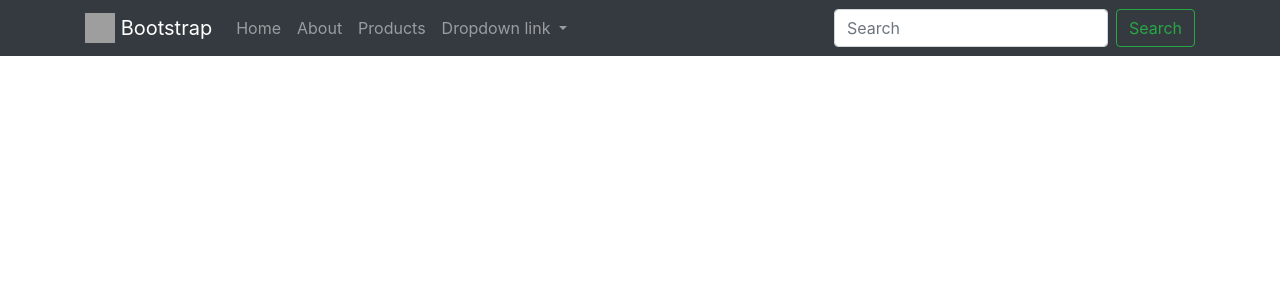
After one commit to jlyu26/django-eCommerce-platform, a Django app: page /bootstrap/ in a window 1280 px wide. The commit adds this page. Shown: the top 300 px of the page. Run offline with Django 3.2, Linux system fonts and the light colour scheme; some libraries are stand-ins or nearby versions; grey boxes are pictures that could not be loaded.

```diff
--- a/Dev/ecommerceenv/src/ecommerce/urls.py
+++ b/Dev/ecommerceenv/src/ecommerce/urls.py
@@ -19,6 +19,7 @@ from django.conf.urls.static import static
 
 from django.conf.urls import url, include
 from django.contrib import admin
+from django.views.generic import TemplateView
 
 # from products.views import (
 # 	ProductListView,
@@ -38,6 +39,7 @@ urlpatterns = [
 	url(r'^contact/$', contact_page, name='contact'),
 	url(r'^login/$', login_page, name='login'),
 	url(r'^register/$', register_page, name='register'),
+	url(r'^bootstrap/$', TemplateView.as_view(template_name='bootstrap/example.html')),
 	url(r'^products/', include('products.urls', namespace='products')),
 	# url(r'^featured/$', ProductFeaturedListView.as_view()),
 	# url(r'^featured/(?P<pk>\d+)/$', ProductFeaturedDetailView.as_view()),
--- a/Dev/ecommerceenv/src/products/templates/products/detail.html
+++ b/Dev/ecommerceenv/src/products/templates/products/detail.html
@@ -2,7 +2,7 @@
 
 
 {% block content %}
-<div class='container'>
+
 <div class="row">
 	<div class="col">
 		<h1>{{ object.title }}</h1>
@@ -13,6 +13,6 @@
 		{% endif %}
 	</div>
 </div>
-</div>
+
 
 {% endblock %}
--- a/Dev/ecommerceenv/src/products/templates/products/list.html
+++ b/Dev/ecommerceenv/src/products/templates/products/list.html
@@ -1,7 +1,6 @@
 {% extends "base.html" %}
 
 {% block content %}
-	<div class='container'>
 	<div class='row'>
 
 		{% for obj in object_list %}
@@ -17,5 +16,4 @@
 			{% endif %}
 		{% endfor %}
 	</div>
-	</div>
 {% endblock %}
--- a/Dev/ecommerceenv/src/templates/base.html
+++ b/Dev/ecommerceenv/src/templates/base.html
@@ -12,8 +12,9 @@
 	</head>
 	<body>
 		{% include 'base/navbar.html' with brand_name='eCommerce' %}
-
-		{% block content %}{% endblock %}
+		<div class="container">
+			{% block content %}{% endblock %}
+		</div>
 
 		{% include 'base/js.html' %}
 	</body>
--- /dev/null
+++ b/Dev/ecommerceenv/src/templates/bootstrap/example.html
@@ -0,0 +1,70 @@
+<!doctype html>
+<html lang="en">
+	<head>
+		<!-- Required meta tags -->
+		<meta charset="utf-8">
+		<meta name="viewport" content="width=device-width, initial-scale=1, shrink-to-fit=no">
+
+		<!-- Bootstrap CSS -->
+		<link rel="stylesheet" href="https://stackpath.bootstrapcdn.com/bootstrap/4.1.3/css/bootstrap.min.css" integrity="sha384-MCw98/SFnGE8fJT3GXwEOngsV7Zt27NXFoaoApmYm81iuXoPkFOJwJ8ERdknLPMO" crossorigin="anonymous">
+
+		<title>Hello, world!</title>
+	</head>
+	<body>
+		<!-- Image and text -->
+		<nav class="navbar navbar-expand-lg navbar-dark bg-dark">
+			<div class="container">
+				<a class="navbar-brand" href="#">
+					<img src="https://getbootstrap.com/docs/4.1/assets/brand/bootstrap-solid.svg" width="30" height="30" class="d-inline-block align-top" alt="">
+					Bootstrap
+				</a>
+				<button class="navbar-toggler" type="button" data-toggle="collapse" data-target="#navbarCollapseLinks" aria-expanded="false" aria-label="toggle Navigation">
+					<span class="navbar-toggler-icon"></span>
+				</button>
+
+				<div class="collapse navbar-collapse" id="navbarCollapseLinks">
+					<ul class="navbar-nav">
+						<li class="nav-item">
+							<a href="#" class="nav-link">Home</a>
+						</li>
+						<li class="nav-item">
+							<a href="#" class="nav-link">About</a>
+						</li>
+						<li class="nav-item">
+							<a href="#" class="nav-link">Products</a>
+						</li>
+						<li class="nav-item dropdown">
+							<a class="nav-link dropdown-toggle" href="#" id="navbarDropdownMenuLink" role="button" data-toggle="dropdown" aria-haspopup="true" aria-expanded="false">
+								Dropdown link
+							</a>
+							<div class="dropdown-menu dropdown-menu-left" aria-labelledby="navbarDropdownMenuLink">
+								<a class="dropdown-item" href="#">Action</a>
+								<a class="dropdown-item" href="#">Another action</a>
+								<a class="dropdown-item" href="#">Something else here</a>
+							</div>
+						</li>
+					</ul>
+
+					<form class="form-inline ml-auto">
+						<input class="form-control mr-sm-2" type="search" placeholder="Search" aria-label="Search">
+						<button class="btn btn-outline-success my-2 my-sm-0" type="submit">Search</button>
+					</form>
+
+				</div>
+
+			</div>
+		</nav>
+
+
+
+
+		<div class="container"></div>
+		<div class="container-fluid"></div>
+
+		<!-- Optional JavaScript -->
+		<!-- jQuery first, then Popper.js, then Bootstrap JS -->
+		<script src="https://code.jquery.com/jquery-3.3.1.slim.min.js" integrity="sha384-q8i/X+965DzO0rT7abK41JStQIAqVgRVzpbzo5smXKp4YfRvH+8abtTE1Pi6jizo" crossorigin="anonymous"></script>
+		<script src="https://cdnjs.cloudflare.com/ajax/libs/popper.js/1.14.3/umd/popper.min.js" integrity="sha384-ZMP7rVo3mIykV+2+9J3UJ46jBk0WLaUAdn689aCwoqbBJiSnjAK/l8WvCWPIPm49" crossorigin="anonymous"></script>
+		<script src="https://stackpath.bootstrapcdn.com/bootstrap/4.1.3/js/bootstrap.min.js" integrity="sha384-ChfqqxuZUCnJSK3+MXmPNIyE6ZbWh2IMqE241rYiqJxyMiZ6OW/JmZQ5stwEULTy" crossorigin="anonymous"></script>
+	</body>
+</html>
--- a/Dev/ecommerceenv/src/templates/home_page.html
+++ b/Dev/ecommerceenv/src/templates/home_page.html
@@ -11,7 +11,7 @@
 <div class="text-center">
 	<h1>{{ title }}</h1>
 </div>
-<div class="container">
+
 <div class="row">
 	<div class="col">
 		<img src="{% static 'img/Join-Us-Banner-c.png' %}" class="img-fluid">
@@ -21,7 +21,6 @@
 <div class="row">
 	<div class="col">
 		<p>{{ premium_content }}</p>
-		</div>
 	</div>
 </div>
 
```
Also changed, not shown: Dev/ecommerceenv/src/templates/auth/login.html (+8 -4 lines), Dev/ecommerceenv/src/templates/auth/register.html (+8 -4 lines), Dev/ecommerceenv/src/templates/base/navbar.html (+14 -1 lines), Notes/04. Bootstrap Framework.md (added), README.md. Lines whose indentation alone changed are shown as unchanged.
